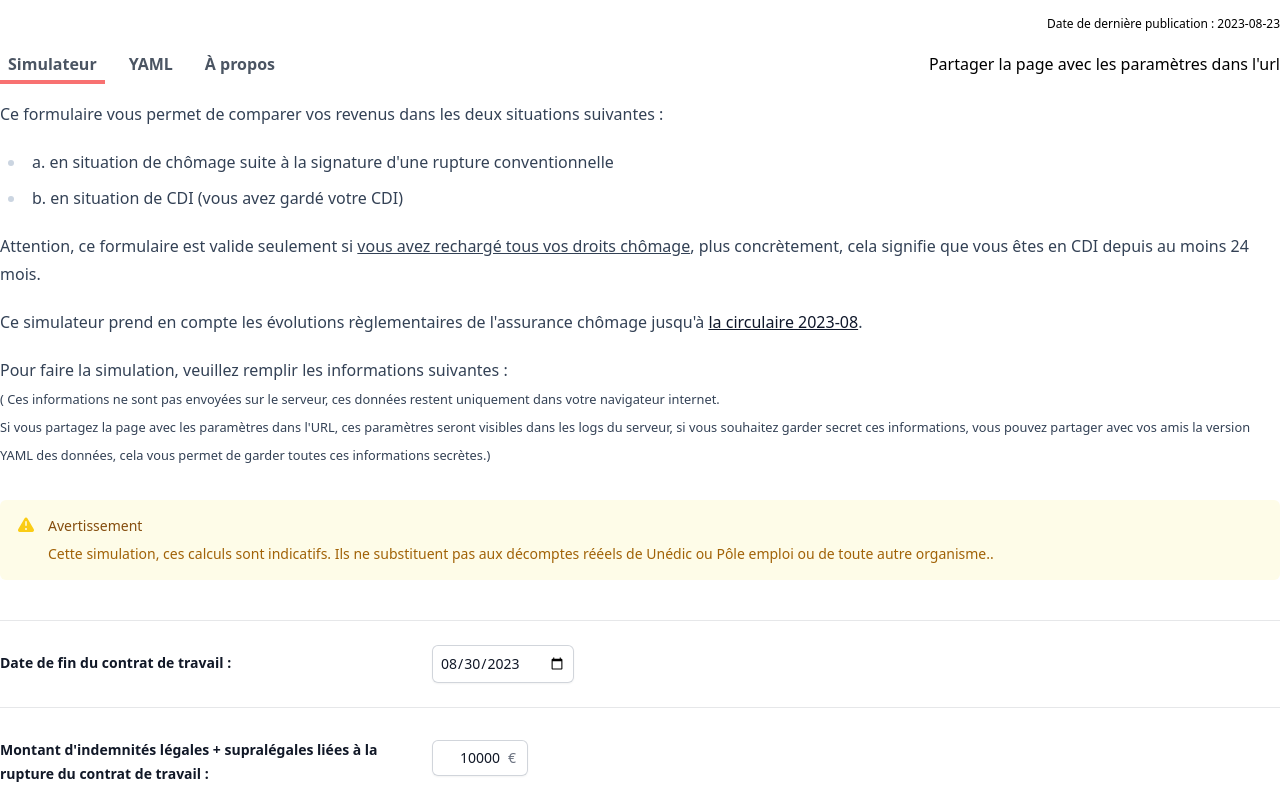
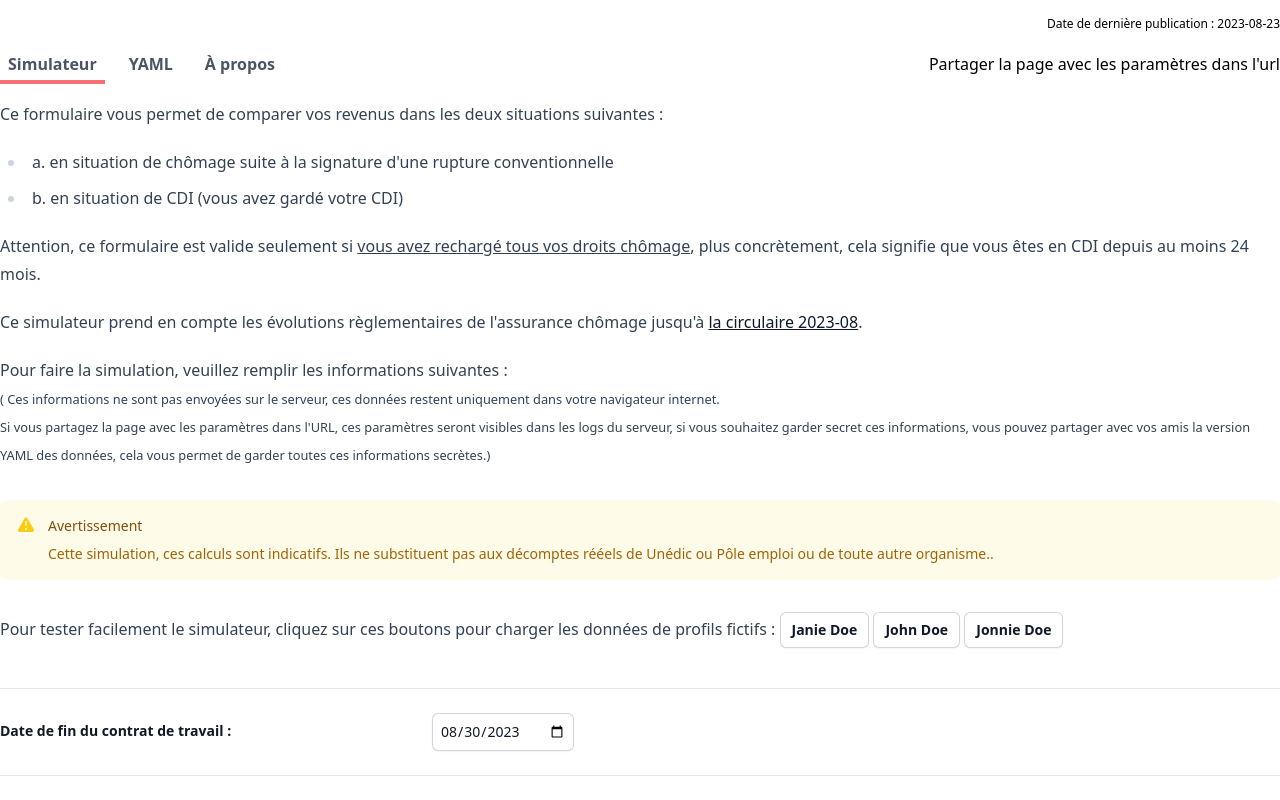
Before and after one commit to stephane-klein/comparateur-rupture-conventionnelle-cdi-france, a SvelteKit app: page / in a window 1280 px wide. Shown: the top 800 px of the page. Built offline with nearby package versions, Linux system fonts and the light colour scheme.

Commit message:
Add Janie Doe, John Doe and Jonnie Doe parameters

```diff
--- a/src/routes/+page.svelte
+++ b/src/routes/+page.svelte
@@ -5,7 +5,7 @@
     import PourcentInput from "$lib/PourcentInput.svelte";
     import DateInput from "$lib/DateInput.svelte";
 
-    import { endOfMonth, add, format, isBefore, set } from 'date-fns';
+    import { endOfMonth, add, format, isBefore, set, parseISO } from 'date-fns';
     import fr from 'date-fns/locale/fr/index.js';
     import { range } from 'radash';
 
@@ -134,6 +134,61 @@
 
         return 0;
     }
+
+    function chargerLeProfilDeJanieDoe() {
+        $data.dateDernierJourEmploi = parseISO("2023-10-30");
+        $data.dernierSalaireNetParMoisEnEurosInput = 2200;
+        $data.indemniteDepartNetInput = 1500;
+        $data.votreSalaireBrutATIlVariéAuCoursDes24DerniersMois = 'non';
+        $data.salairesBrutParMoisEnEuros = [];
+        $data.salaireBrutParMoisEnEurosInput = 2821;
+        $data.tauxImpôtSurLeRevenuEnPourcentInput = 6;
+    }
+
+    function chargerLeProfilDeJohnDoe() {
+        $data.dateDernierJourEmploi = parseISO("2023-09-30");
+        $data.dernierSalaireNetParMoisEnEurosInput = 3400;
+        $data.indemniteDepartNetInput = 8000;
+        $data.votreSalaireBrutATIlVariéAuCoursDes24DerniersMois = 'oui';
+        $data.salairesBrutParMoisEnEuros = [
+          3846,
+          3846,
+          3846,
+          3846,
+          3846,
+          3846,
+          3846,
+          3846,
+          3846,
+          3846,
+          3846,
+          3846,
+          3846,
+          3846,
+          3846,
+          3846,
+          3846,
+          4359,
+          4359,
+          4359,
+          4359,
+          4359,
+          4359,
+          4359
+        ];
+        $data.salaireBrutParMoisEnEurosInput = null;
+        $data.tauxImpôtSurLeRevenuEnPourcentInput = 9;
+    }
+
+    function chargerLeProfilDeJonnieDoe() {
+        $data.dateDernierJourEmploi = parseISO("2023-08-30");
+        $data.dernierSalaireNetParMoisEnEurosInput = 7000;
+        $data.indemniteDepartNetInput = 53000;
+        $data.votreSalaireBrutATIlVariéAuCoursDes24DerniersMois = 'non';
+        $data.salairesBrutParMoisEnEuros = [];
+        $data.salaireBrutParMoisEnEurosInput = 9333;
+        $data.tauxImpôtSurLeRevenuEnPourcentInput = 16;
+    }
 </script>
 
 <div class="prose prose-slate max-w-none">
@@ -176,6 +231,21 @@
             </div>
         </div>
     </div>
+</div>
+
+<div class="prose prose-slate max-w-none">
+    <p>Pour tester facilement le simulateur, cliquez sur ces boutons pour charger les données de profils fictifs :
+        <button
+            on:click={chargerLeProfilDeJanieDoe}
+            class="rounded-md bg-white px-3 py-2 text-sm font-semibold text-gray-900 shadow-sm ring-1 ring-inset ring-gray-300 hover:bg-gray-50"
+        >Janie Doe</button>
+        <button
+            on:click={chargerLeProfilDeJohnDoe}
+            class="rounded-md bg-white px-3 py-2 text-sm font-semibold text-gray-900 shadow-sm ring-1 ring-inset ring-gray-300 hover:bg-gray-50">John Doe</button>
+        <button
+            on:click={chargerLeProfilDeJonnieDoe}
+            class="rounded-md bg-white px-3 py-2 text-sm font-semibold text-gray-900 shadow-sm ring-1 ring-inset ring-gray-300 hover:bg-gray-50">Jonnie Doe</button>
+    </p>
 </div>
 
 <form>
```
